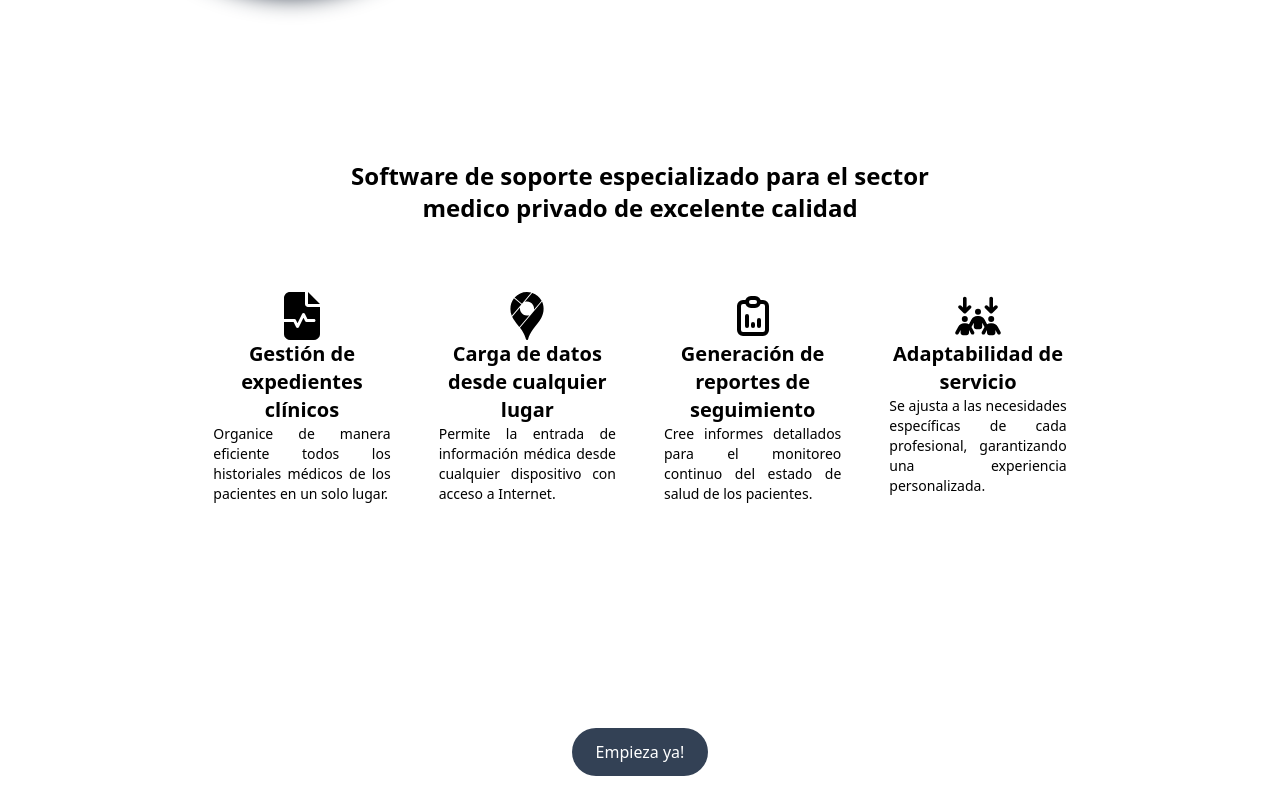
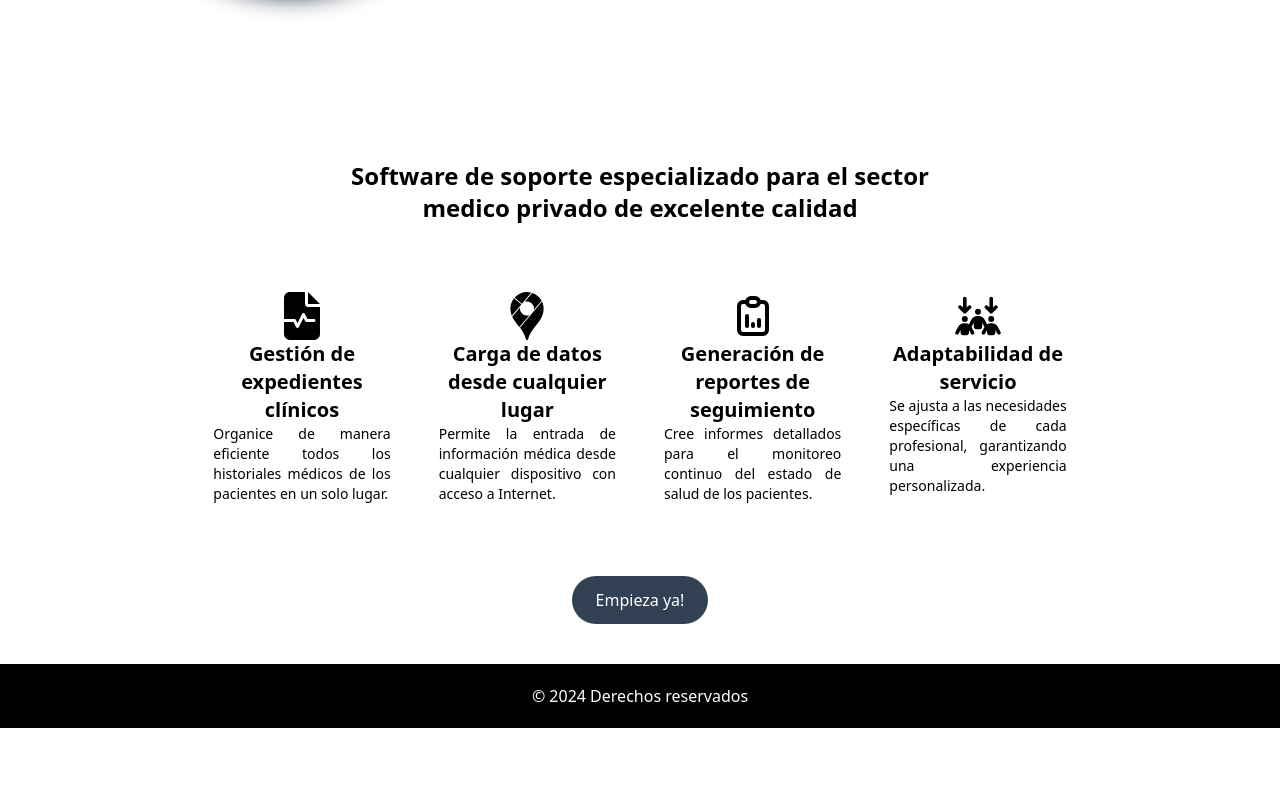
Before and after one commit to Eledoce/pacientraker, an Astro site: page / in a window 1280 px wide. Shown: the part 680-1480 px from the top of the page. After the commit the page ends 1408 px from the top, so only its background shows below. Built offline with nearby package versions, Linux system fonts and the light colour scheme; Astro itself is replaced by a stand-in of ours.

Commit message:
resize btn final

```diff
--- a/src/pages/index.astro
+++ b/src/pages/index.astro
@@ -35,11 +35,11 @@ import { FaArrowsDownToPeople } from "react-icons/fa6";
 				</div>
 			</div>
 		</section>
-		<section class="w-full min-h-screen">
+		<section class="w-full screen">
 			<p class="w-1/2 h-1/4 text-center text-2xl py-10 mx-auto font-bold max-sm:text-base">
 				Software de soporte especializado para el sector medico privado de excelente calidad
 			</p>
-			<div class="w-4/6 h-2/4 mx-auto grid grid-cols-1 sm:grid-cols-2 md:grid-cols-4 gap-12 mt-7 ">
+			<div class="w-4/6 h-2/4 mx-auto grid grid-cols-1 sm:grid-cols-2 md:grid-cols-4 gap-12 mt-7">
 				<div class="flex flex-col items-center">
 					<FaFileWaveform className='text-5xl max-md:text-3xl max-md:text-center' />
 					<Card
@@ -69,7 +69,7 @@ import { FaArrowsDownToPeople } from "react-icons/fa6";
 					/>
 				</div>
 			</div>
-			<div class="w-full h-1/4 md:py-48">
+			<div class="w-full h-1/4 md:py-10">
 				<button class="px-6 py-3 bg-slate-700 text-white block mx-auto rounded-full hover:scale-105 hover:transition-all hover:translate-x-1 hover:bg-black hover:shadow-lg hover:shadow-slate-500 mt-8 max-sm:py-2 max-sm:px-3 max-sm:text-xs max-md:mb-5">
 					Empieza ya!
 				</button>
```
